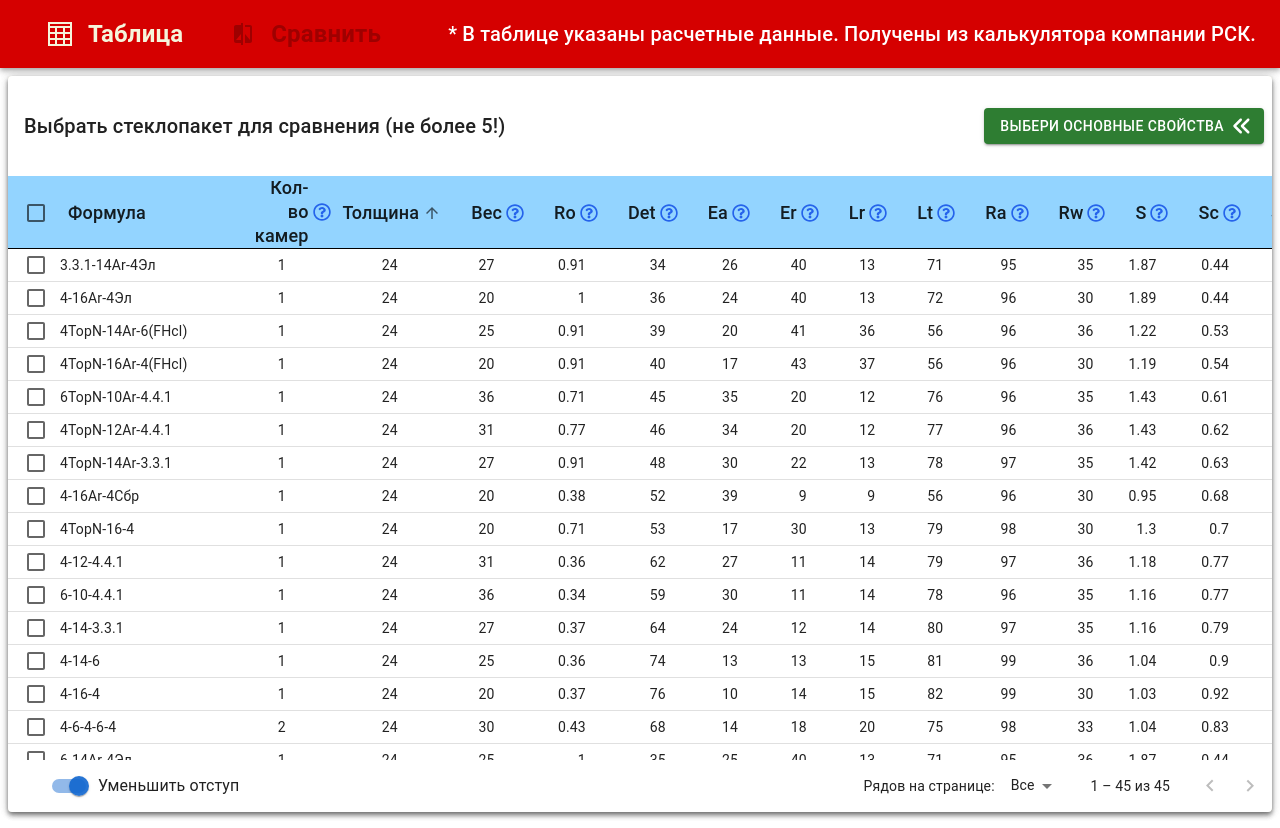
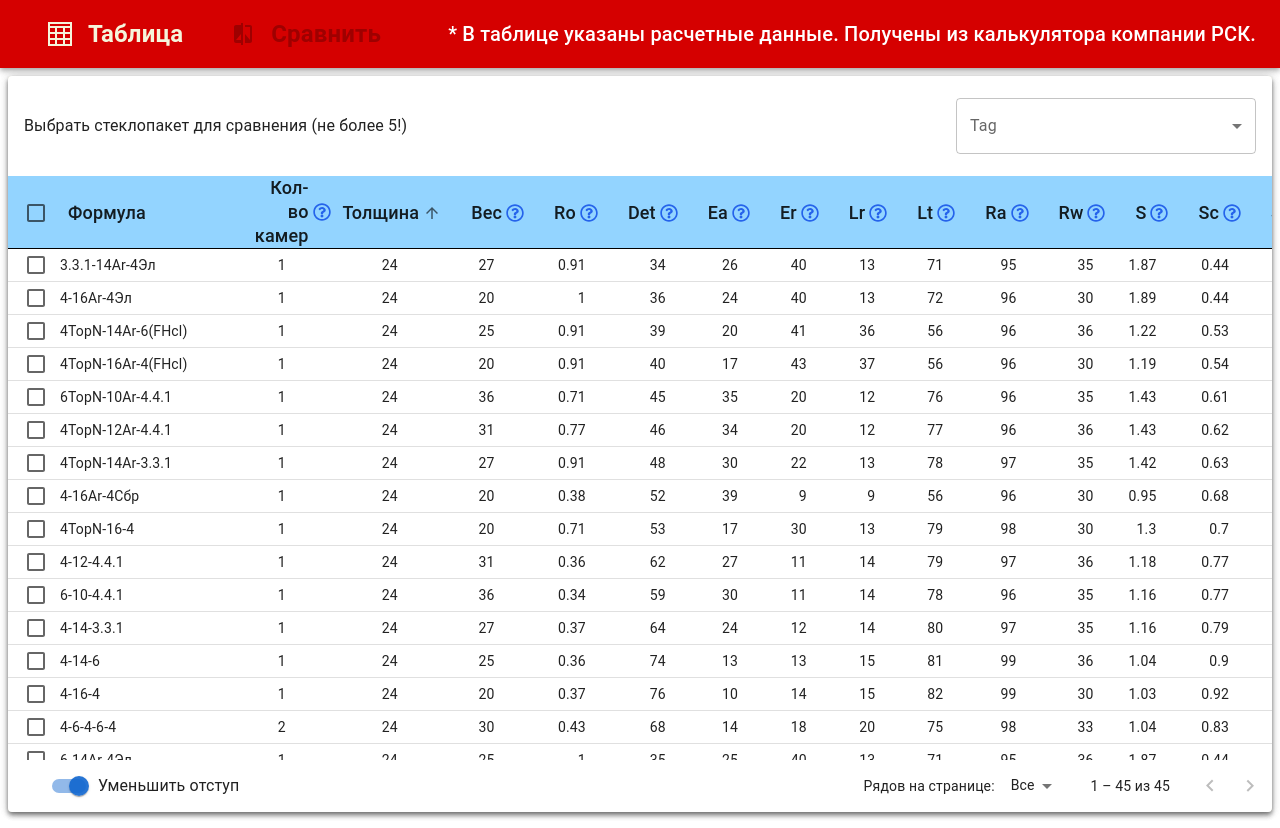
Before and after one commit to akuma-code/stp_client, a React (Create React App) app: page / in a window 1280 px wide. Built offline with nearby package versions, Linux system fonts and the light colour scheme.

Commit message:
filter form change

```diff
--- /dev/null
+++ b/src/Components/DataTable/StpFilterForm.tsx
@@ -0,0 +1,70 @@
+import React, { useState } from 'react';
+import OutlinedInput from '@mui/material/OutlinedInput';
+import InputLabel from '@mui/material/InputLabel';
+import MenuItem from '@mui/material/MenuItem';
+import FormControl from '@mui/material/FormControl';
+import ListItemText from '@mui/material/ListItemText';
+import Select, { SelectChangeEvent } from '@mui/material/Select';
+import Checkbox from '@mui/material/Checkbox';
+import { StpTypeProps } from '../../Interfaces/Types';
+import { StpTags } from '../StpTable/TableObjects';
+import { grey } from '@mui/material/colors';
+
+const ITEM_HEIGHT = 50;
+const ITEM_PADDING_TOP = 18;
+const MenuProps = {
+  PaperProps: {
+    style: {
+      height: ITEM_HEIGHT * 7 + ITEM_PADDING_TOP,
+      width: 250,
+    },
+  },
+};
+
+
+
+const tagsArray = [
+  'energy',
+  'hitproof',
+  'multi',
+  'simple',
+  'solarproof',
+  'soundproof'
+] as const
+
+export default function TagSelector() {
+  const [tags, setTags] = useState<string[]>([]);
+
+  const handleChange = (event: SelectChangeEvent<typeof tags>) => {
+    const { target: { value } } = event;
+    setTags(     // On autofill we get a stringified value.
+      typeof value === 'string' ? value.split(',') : value,
+    );
+  };
+
+  return (
+    <div>
+      <FormControl sx={ { m: 1, width: 300 } }>
+        <InputLabel id="demo-multiple-checkbox-label">Tag</InputLabel>
+        <Select
+          labelId="demo-multiple-checkbox-label"
+          id="multitag"
+          multiple
+          value={ tags }
+          onChange={ handleChange }
+          input={ <OutlinedInput label="Tag" /> }
+          renderValue={ (selected) => selected.join(' | ') }
+          MenuProps={ MenuProps }
+
+        >
+          { tagsArray.map((tag) => (
+            <MenuItem key={ tag } value={ tag } >
+              <Checkbox checked={ tags.indexOf(tag) > -1 } />
+              <ListItemText primary={ tag } />
+            </MenuItem>
+          )) }
+        </Select>
+      </FormControl>
+    </div>
+  );
+}
--- a/src/Components/DataTable/StpTableToolbar.tsx
+++ b/src/Components/DataTable/StpTableToolbar.tsx
@@ -1,4 +1,4 @@
-import { Button, Stack } from '@mui/material';
+import { Box, Button, Stack } from '@mui/material';
 import IconButton from '@mui/material/IconButton';
 import Toolbar from '@mui/material/Toolbar';
 import Typography from '@mui/material/Typography';
@@ -7,6 +7,7 @@ import { FaAnglesLeft, FaAnglesRight } from "react-icons/fa6";
 import { useToggle } from '../../Hooks/useToggle';
 import { StpTagsForm } from './StpTagsGroup';
 import { useAppContext } from '../../Hooks/useStoresContext';
+import TagSelector from './StpFilterForm';
 interface TableToolbarProps {
     numSelected: number;
 }
@@ -31,11 +32,11 @@ export function StpTableToolbar({ numSelected }: TableToolbarProps) {
 
     const toggledText = showTags ? "" : `Выбери основные свойства`
     return (
-        <Toolbar
+        <Toolbar component={ Stack }
             sx={ {
-                display: 'flex',
+                // display: 'flex',
                 flexDirection: 'row',
-                justifyContent: 'space-evenly',
+                // justifyContent: 'space-evenly',
                 height: 100,
                 pl: { sm: 2 },
                 pr: { xs: 1, sm: 1 },
@@ -44,31 +45,31 @@ export function StpTableToolbar({ numSelected }: TableToolbarProps) {
                 }),
             } }
         >
-            <Stack sx={ { flex: '1 1 60%', flexDirection: 'row', alignItems: 'center' } }>
 
-                { numSelected > 0 ? (
+            <Stack
+                direction={ 'row' }
+                flex={ '1 1 100%' }
+                alignItems={ 'center' }
+                justifyContent={ 'space-between' }
+                flexWrap={ 'nowrap' }
+            >
+
+
+
+
                 <Typography
                     // sx={ { flex: '1 1 20%' } }
                     textAlign={ 'center' }
                     color="inherit"
-                        variant="subtitle1"
+                    variant="body1"
                     component="div"
                     id="tableTitle"
+
                 >
-                        { numSelected } выбрано
+                    { numSelected > 0 ? `${numSelected} выбрано` : `Выбрать стеклопакет для сравнения (не более 5!)` }
                 </Typography>
-                ) : (
-                    <Typography
-                        // sx={ { flex: '1 1 20%' } }
-                        variant="h6"
-                        id="tableTitle"
-                        component="div"
-                    >
-                        Выбрать стеклопакет для сравнения (не более 5!)
-                    </Typography>
-                ) }
-            </Stack>
-            <Stack sx={ { flexDirection: 'row', alignItems: 'center', flexGrow: 0 } }>
+                <TagSelector />
+                {/* <Box>
 
                     <StpTagsForm open={ showTags } />
 
@@ -91,6 +92,7 @@ export function StpTableToolbar({ numSelected }: TableToolbarProps) {
                         { toggledText }
 
                     </Button>
+                </Box> */}
             </Stack>
 
         </Toolbar>
--- a/src/Components/DataTable/StpTagsGroup.tsx
+++ b/src/Components/DataTable/StpTagsGroup.tsx
@@ -63,7 +63,7 @@ export const StpTagsForm = ({ open }: StpTypeFGProps) => {
                 // onChange={ (e) => setQuery(e.target.value) }
                 // value={ query }
                 />
-                <Stack direction={ 'row' } flexWrap={ 'wrap' } width={ '60%' } flexGrow={ 0 }>
+                <Stack direction={ 'row' } flexWrap={ 'wrap' } flexGrow={ 0 }>
 
                     <FormControlLabel
                         control={
```
Lines whose indentation alone changed are shown as unchanged.
